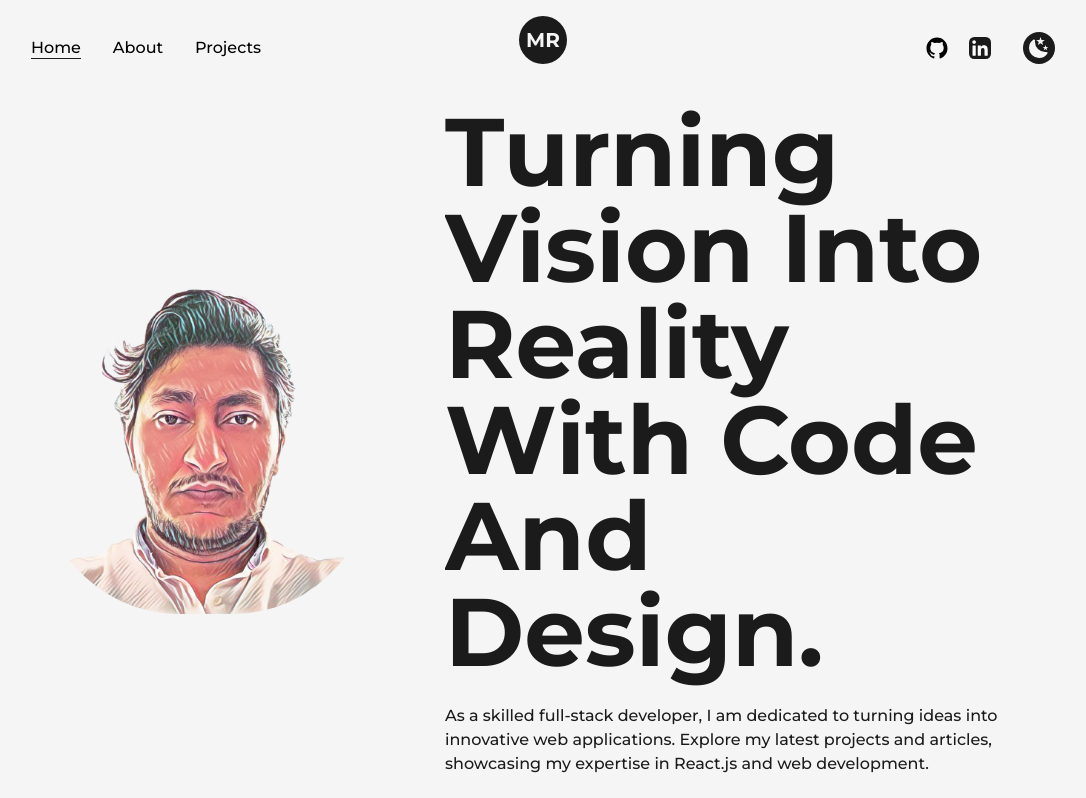
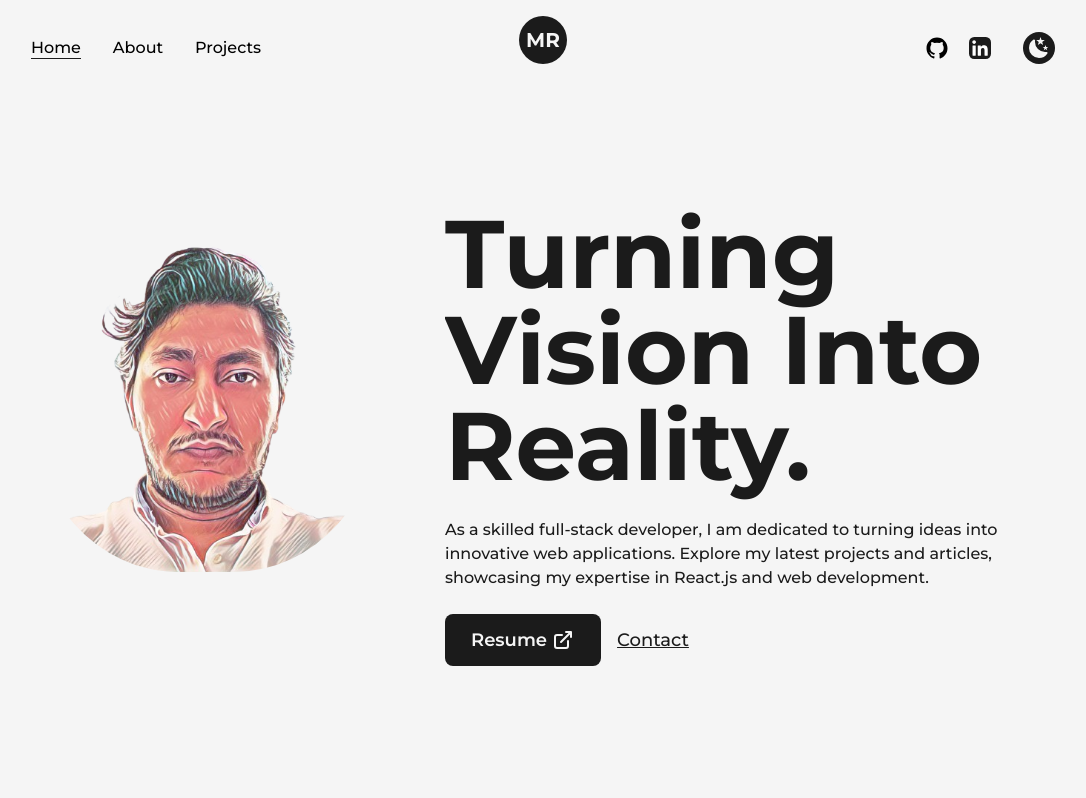
Before and after one commit to Elerqsousy/portfolio-Next-TailwindCSS, a Next.js app: page / in a window 1280 px wide. Shown: the top 798 px of the page, without its empty margins (97-1183 px from the left). Built offline with nearby package versions, Linux system fonts and the light colour scheme.

Commit message:
Improve image performance

```diff
--- a/src/pages/index.js
+++ b/src/pages/index.js
@@ -33,18 +33,22 @@ const Home = () => {
                   src={currentTheme === 'dark' ? profilePicDark : profilePicLight}
                   alt='Mahmoud Rizk'
                   className='w-auto h-full rounded-[42%] mt-4 mb-32'
+                  priority
+                  sizes='(min-width: 768px) 100vw, (min-width: 1200px) 50vw, 50vw'
                 />
               ) : (
                 <Image
                   src={profilePicLight}
                   alt='Mahmoud Rizk'
                   className='w-auto h-full rounded-[42%] mt-4 mb-32'
+                  priority
+                  sizes='(min-width: 768px) 100vw, (min-width: 1200px) 50vw, 50vw'
                 />
               )}
             </div>
             <div className='w-2/3 flex flex-col self-center'>
               <AnimatedText
-                text='Turning Vision Into Reality With Code And Design.'
+                text='Turning Vision Into Reality.'
                 className='text-6xl text-left'
               />
               <p className='my-4 text-base font-medium'>
--- a/src/pages/projects.js
+++ b/src/pages/projects.js
@@ -32,7 +32,10 @@ const Project = ({
         target='_blank'
         className={classNames('w-1/2 h-full cursor-pointer overflow-hidden rounded-lg', {'!w-full !h-auto': small})}
       >
-        <Image src={img} alt={title} className={classNames({'w-full h-auto':small, 'h-full w-auto': !small})} />
+        <Image src={img} alt={title} className={classNames({'w-full h-auto':small, 'h-full w-auto': !small})}
+                          priority
+                          sizes='(min-width: 768px) 100vw, (min-width: 1200px) 50vw, 50vw'
+                          />
       </Link>
       <div
         className={classNames(
```
